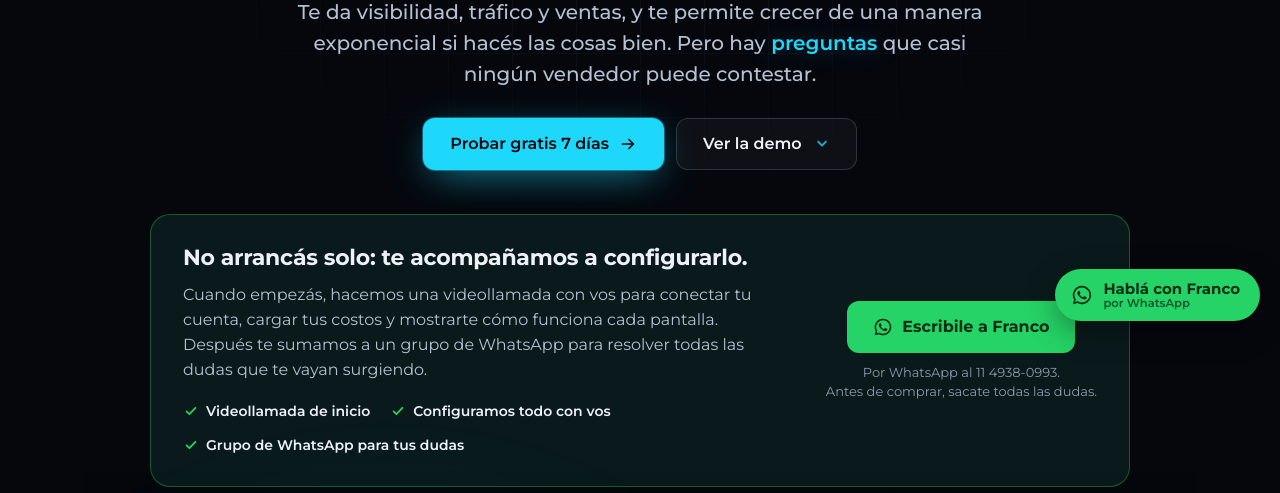
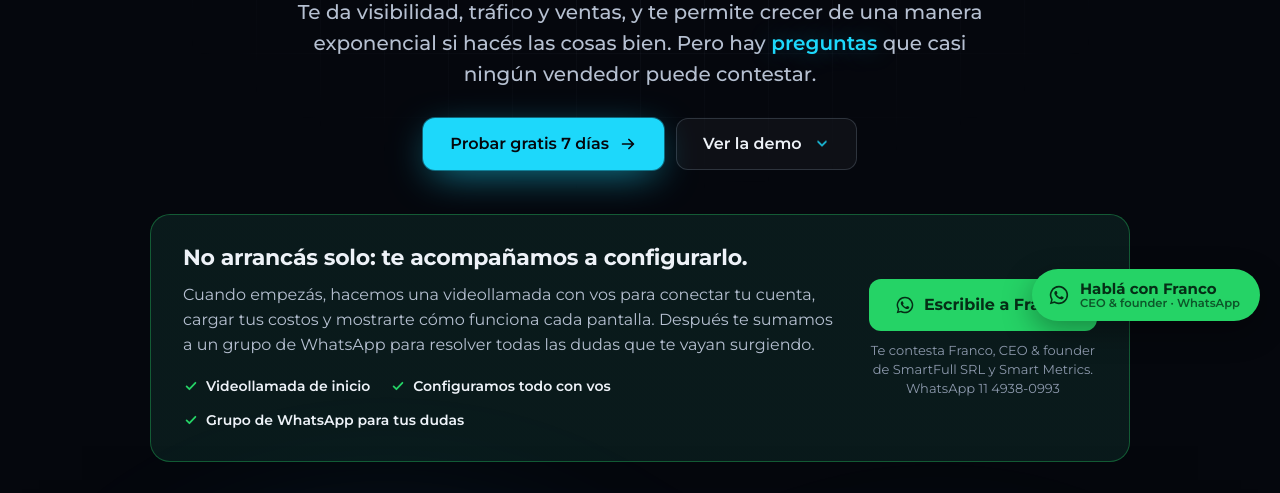
Before and after one commit to Franchuu21/analytics-landing, a plain HTML site: page index.html in a window 1280 px wide. Shown: the part 459-952 px from the top of the page. Drawn offline with Linux system fonts and the light colour scheme.

Commit message:
Landing: Franco como CEO & founder de SmartFull SRL y Smart Metrics
Co-Authored-By: Claude Opus 5.5 <noreply@anthropic.com>
Claude-Session: https://claude.ai/code/session_019A3JCycWZuCXWm8Azq9vLw

```diff
--- a/index.html
+++ b/index.html
@@ -838,7 +838,7 @@ section[id],#demo{scroll-margin-top:72px}
       </div>
       <div class="acomp-cta">
         <a class="btn btn-wa" href="https://wa.me/5491149380993?text=Hola%20Franco%2C%20vi%20Smart%20Metrics%20y%20tengo%20una%20consulta." target="_blank" rel="noopener"><svg width="20" height="20" viewBox="0 0 24 24" aria-hidden="true"><path fill="currentColor" d="M12 2a10 10 0 0 0-8.6 15.1L2 22l5-1.3A10 10 0 1 0 12 2zm0 18.2c-1.5 0-3-.4-4.3-1.2l-.3-.2-3 .8.8-2.9-.2-.3A8.2 8.2 0 1 1 12 20.2zm4.5-6.1c-.2-.1-1.5-.7-1.7-.8-.2-.1-.4-.1-.6.1l-.8 1c-.1.2-.3.2-.5.1a6.7 6.7 0 0 1-3.3-2.9c-.3-.4.2-.4.7-1.4.1-.2 0-.3 0-.4l-.8-1.8c-.2-.5-.4-.4-.6-.4h-.5a.9.9 0 0 0-.6.3 2.7 2.7 0 0 0-.9 2c0 1.2.9 2.4 1 2.5.1.2 1.8 2.7 4.3 3.8 1.6.7 2.2.7 3 .6.5-.1 1.5-.6 1.7-1.2.2-.6.2-1.1.2-1.2-.1-.1-.3-.2-.6-.3z"/></svg>Escribile a Franco</a>
-        <span>Por WhatsApp al 11 4938-0993.<br>Antes de comprar, sacate todas las dudas.</span>
+        <span>Te contesta Franco, CEO &amp; founder<br>de SmartFull SRL y Smart Metrics.<br>WhatsApp 11 4938-0993</span>
       </div>
     </div>
   </div>
@@ -1149,12 +1149,12 @@ section[id],#demo{scroll-margin-top:72px}
     <h2 id="t-cierre">Mirá cada venta con Rayos X.</h2>
     <p>Conectá tu cuenta de Mercado Libre, cargá tus costos y empezá a contestar esas preguntas con un número.</p>
     <div class="cta"><a class="btn btn-marca" href="https://app.smartmetrics.com.ar/#crear">Probar gratis 7 días</a><a class="btn btn-ghost" href="#demo">Volver a la demo</a></div>
-    <p class="wa-linea">¿Dudas antes de probar? <a href="https://wa.me/5491149380993?text=Hola%20Franco%2C%20vi%20Smart%20Metrics%20y%20tengo%20una%20consulta." target="_blank" rel="noopener">Escribile por WhatsApp a Franco</a>, que hizo Smart Metrics. Cuando arrancás, configuramos todo juntos en una videollamada.</p>
+    <p class="wa-linea">¿Dudas antes de probar? <a href="https://wa.me/5491149380993?text=Hola%20Franco%2C%20vi%20Smart%20Metrics%20y%20tengo%20una%20consulta." target="_blank" rel="noopener">Escribile por WhatsApp a Franco</a>, CEO &amp; founder de SmartFull SRL y Smart Metrics. Cuando arrancás, configuramos todo juntos en una videollamada.</p>
   </div>
 </section>
 
 </main>
-<a class="waf gone" href="https://wa.me/5491149380993?text=Hola%20Franco%2C%20vi%20Smart%20Metrics%20y%20tengo%20una%20consulta." target="_blank" rel="noopener" aria-label="Escribile a Franco por WhatsApp"><svg width="22" height="22" viewBox="0 0 24 24" aria-hidden="true"><path fill="currentColor" d="M12 2a10 10 0 0 0-8.6 15.1L2 22l5-1.3A10 10 0 1 0 12 2zm0 18.2c-1.5 0-3-.4-4.3-1.2l-.3-.2-3 .8.8-2.9-.2-.3A8.2 8.2 0 1 1 12 20.2zm4.5-6.1c-.2-.1-1.5-.7-1.7-.8-.2-.1-.4-.1-.6.1l-.8 1c-.1.2-.3.2-.5.1a6.7 6.7 0 0 1-3.3-2.9c-.3-.4.2-.4.7-1.4.1-.2 0-.3 0-.4l-.8-1.8c-.2-.5-.4-.4-.6-.4h-.5a.9.9 0 0 0-.6.3 2.7 2.7 0 0 0-.9 2c0 1.2.9 2.4 1 2.5.1.2 1.8 2.7 4.3 3.8 1.6.7 2.2.7 3 .6.5-.1 1.5-.6 1.7-1.2.2-.6.2-1.1.2-1.2-.1-.1-.3-.2-.6-.3z"/></svg><span>Hablá con Franco<small>por WhatsApp</small></span></a>
+<a class="waf gone" href="https://wa.me/5491149380993?text=Hola%20Franco%2C%20vi%20Smart%20Metrics%20y%20tengo%20una%20consulta." target="_blank" rel="noopener" aria-label="Escribile por WhatsApp a Franco, CEO &amp; founder de SmartFull SRL y Smart Metrics"><svg width="22" height="22" viewBox="0 0 24 24" aria-hidden="true"><path fill="currentColor" d="M12 2a10 10 0 0 0-8.6 15.1L2 22l5-1.3A10 10 0 1 0 12 2zm0 18.2c-1.5 0-3-.4-4.3-1.2l-.3-.2-3 .8.8-2.9-.2-.3A8.2 8.2 0 1 1 12 20.2zm4.5-6.1c-.2-.1-1.5-.7-1.7-.8-.2-.1-.4-.1-.6.1l-.8 1c-.1.2-.3.2-.5.1a6.7 6.7 0 0 1-3.3-2.9c-.3-.4.2-.4.7-1.4.1-.2 0-.3 0-.4l-.8-1.8c-.2-.5-.4-.4-.6-.4h-.5a.9.9 0 0 0-.6.3 2.7 2.7 0 0 0-.9 2c0 1.2.9 2.4 1 2.5.1.2 1.8 2.7 4.3 3.8 1.6.7 2.2.7 3 .6.5-.1 1.5-.6 1.7-1.2.2-.6.2-1.1.2-1.2-.1-.1-.3-.2-.6-.3z"/></svg><span>Hablá con Franco<small>CEO &amp; founder · WhatsApp</small></span></a>
 
 <footer>
   <div class="wrap">
```
